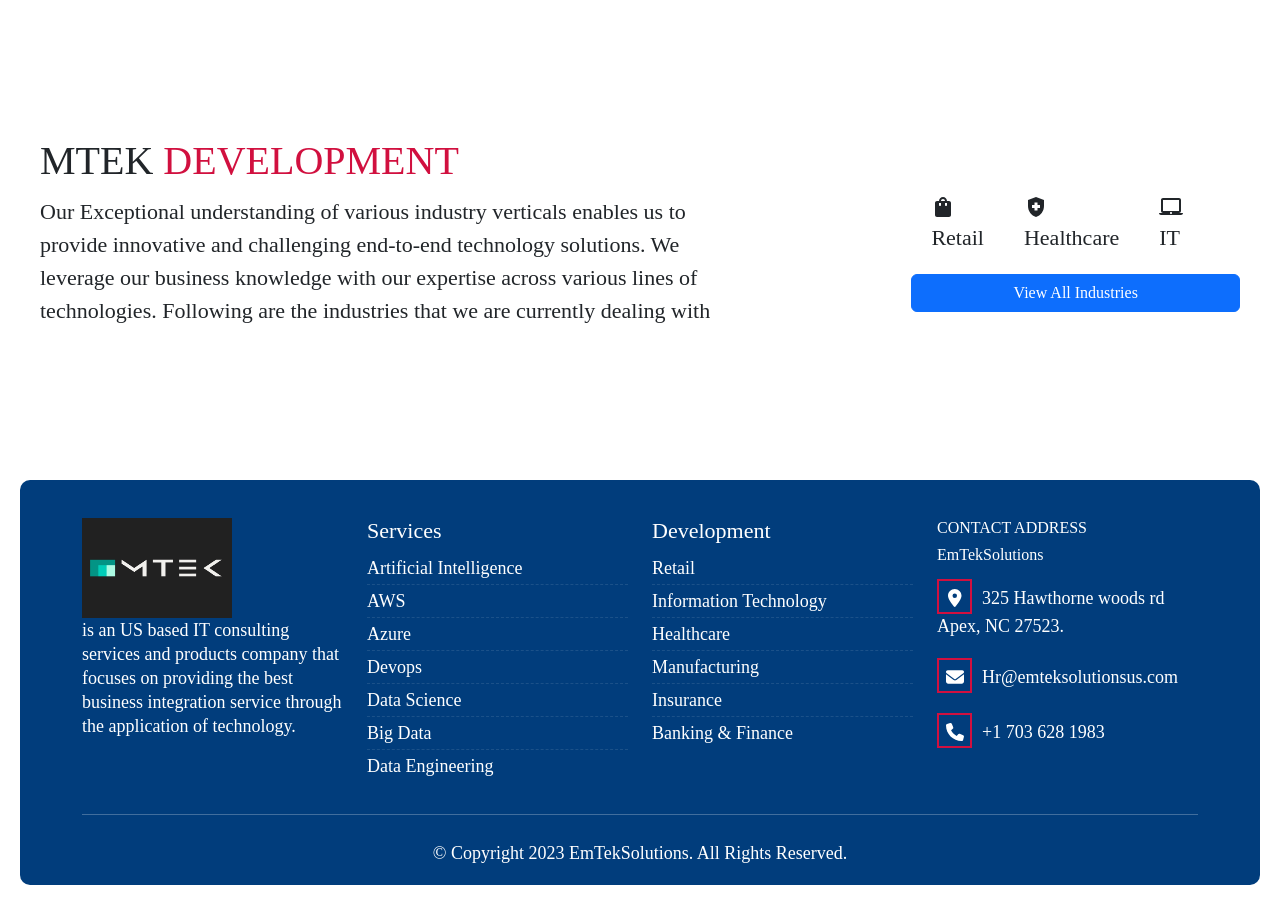
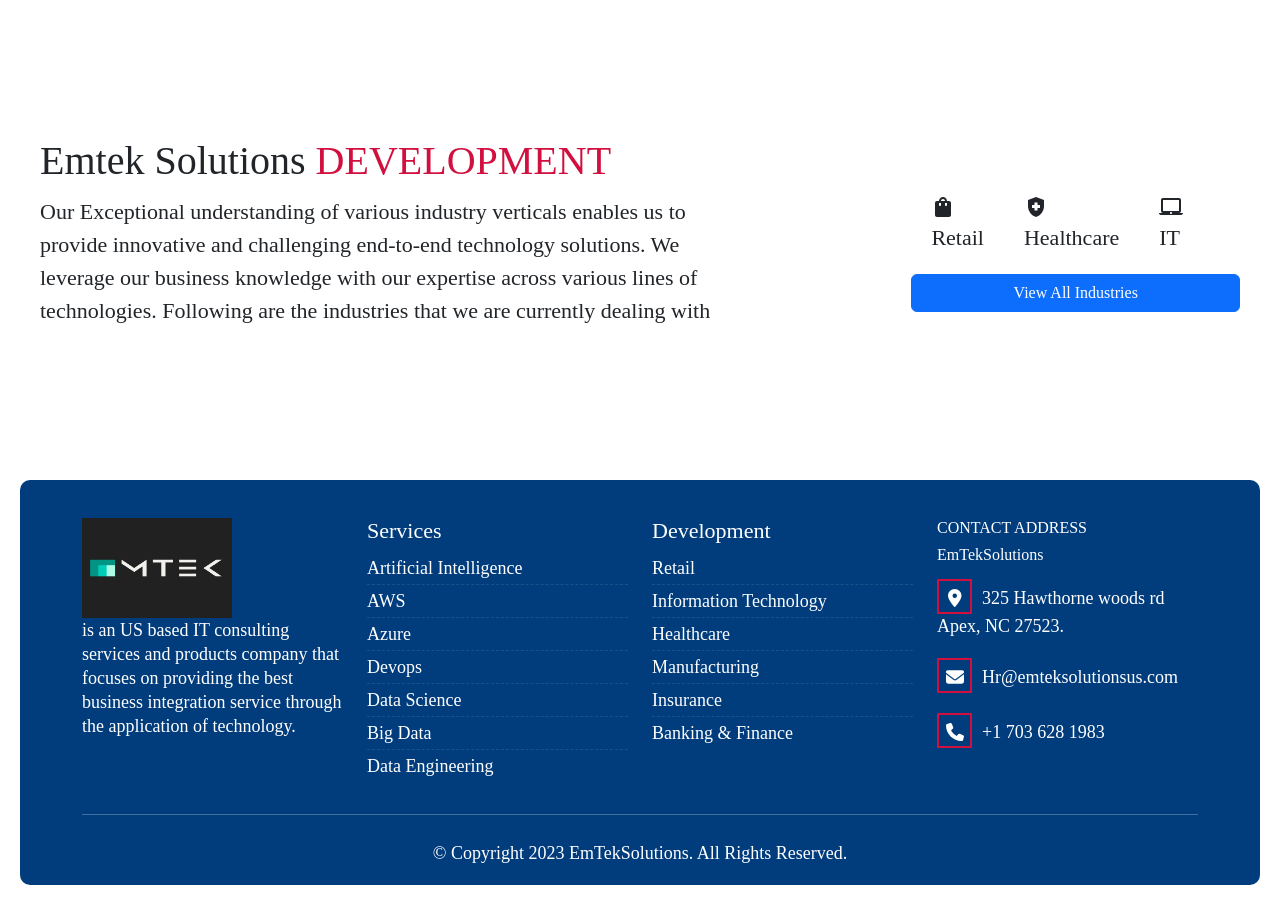
Before and after one commit to manjureddy7/etek-solutions, a React (Create React App) app: page / in a window 1280 px wide. Shown: the part 1120-2025 px from the top of the page. Built offline with nearby package versions, Linux system fonts and the light colour scheme.

Commit message:
Update Development.js

```diff
--- a/src/components/development/Development.js
+++ b/src/components/development/Development.js
@@ -9,7 +9,7 @@
     return(
         <div className="development-container">
             <div className='development-text'>
-                <h1>MTEK<span className='highlight'>DEVELOPMENT</span></h1>
+                <h1>Emtek Solutions<span className='highlight'>DEVELOPMENT</span></h1>
                 <p>
                     Our Exceptional understanding of various industry verticals enables us to provide innovative and challenging end-to-end technology solutions. We leverage our business knowledge with our expertise across various lines of technologies. Following are the industries that we are currently dealing with
                 </p>
```
